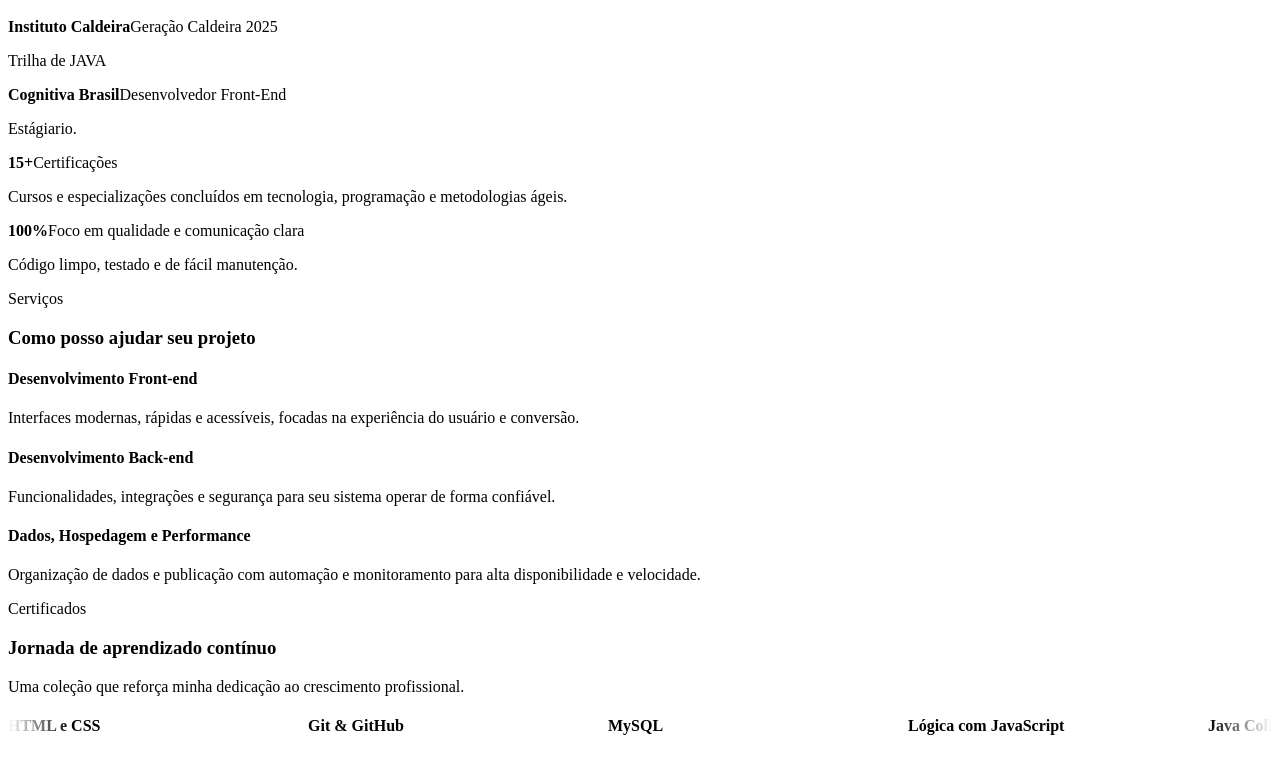
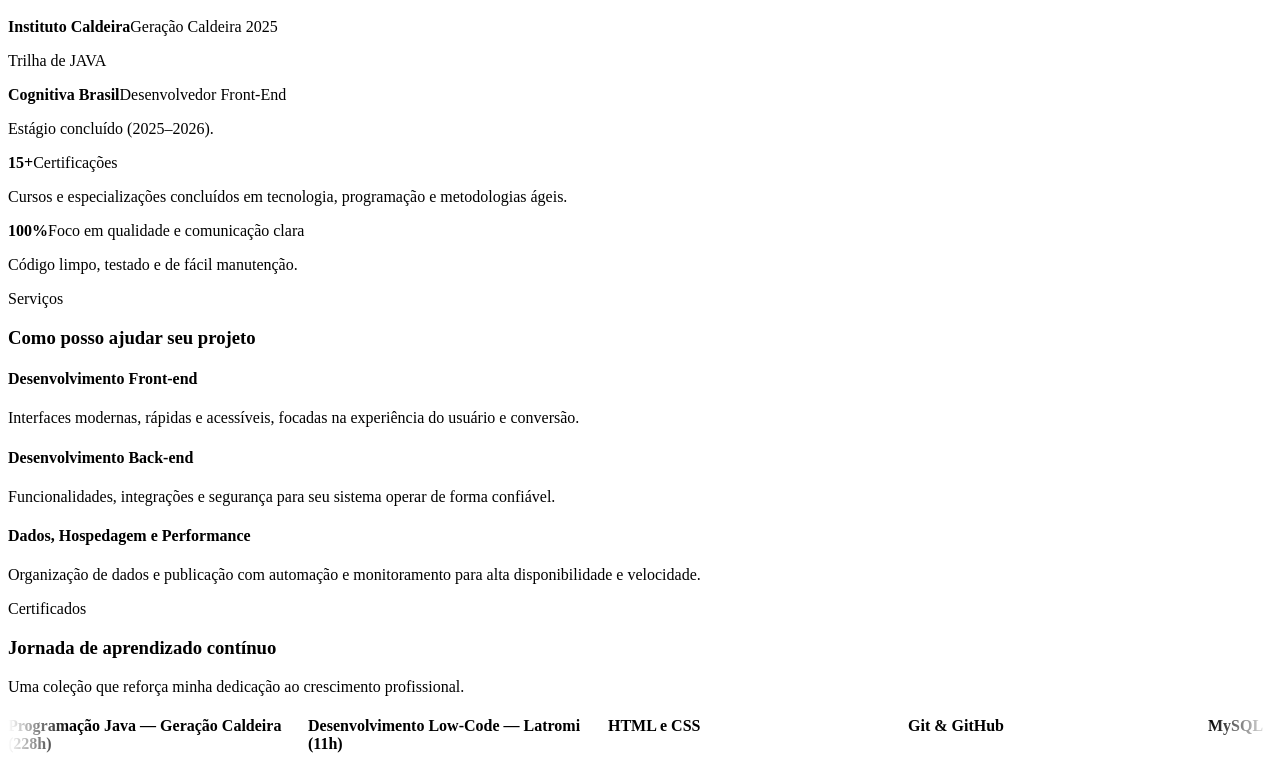
Before and after one commit to byelziin/Portifolio, a React (Vite) app: page / in a window 1280 px wide. Shown: the part 1925-2682 px from the top of the page. Built offline with nearby package versions, Linux system fonts and the light colour scheme; the HTML template or start-up script is replaced by a standard one.

Commit message:
update-certificados

```diff
--- a/src/components/CertificatesCarousel.tsx
+++ b/src/components/CertificatesCarousel.tsx
@@ -11,17 +11,17 @@ export default function CertificatesCarousel() {
     const track = trackRef.current;
     if (!container || !track) return;
 
-    // Duplicar os certificados para criar o efeito infinito
-    const duplicatedCertificates = [...certificates, ...certificates];
-
-    // Criar elementos HTML para os certificados duplicados
+    const buildTrack = (list: typeof certificates) => {
+      track.innerHTML = '';
+      container.scrollLeft = 0;
+      const duplicatedCertificates = [...list, ...list];
       duplicatedCertificates.forEach((certificate, index) => {
         const article = document.createElement('article');
         article.className = 'card certificate-card';
         article.innerHTML = `
         <div
           class="certificate-image"
-          style="background-image: url(${certificate.image})"
+          style="background-image: url('${encodeURI(certificate.image)}')"
           role="img"
           aria-label="${certificate.title}"
         ></div>
@@ -30,13 +30,14 @@ export default function CertificatesCarousel() {
           <p>${certificate.description}</p>
         </div>
       `;
-
-      if (index >= certificates.length) {
+        if (index >= list.length) {
           article.setAttribute('aria-hidden', 'true');
         }
-
         track.appendChild(article);
       });
+    };
+
+    buildTrack(certificates);
 
     let animationId: number;
     let scrollSpeed = 0.8;
@@ -149,6 +150,13 @@ export default function CertificatesCarousel() {
 
     container.addEventListener('wheel', handleWheel, { passive: false });
 
+    if (import.meta.hot) {
+      import.meta.hot.accept('../data/portfolioContent.ts', (mod: any) => {
+        const next = mod?.certificates ?? certificates;
+        buildTrack(next);
+      });
+    }
+
     const handleVisibility = () => {
       if (document.hidden) {
         cancelAnimationFrame(animationId);
--- a/src/data/portfolioContent.ts
+++ b/src/data/portfolioContent.ts
@@ -12,7 +12,7 @@ export const navLinks: Link[] = [
 export const highlights: Highlight[] = [
   { id: 'highlight-university', value: 'Uniasselvi', label: 'Análise e Desenvolvimento de Sistemas', description: 'ADS' },
   { id: 'highlight-caldeira', value: 'Instituto Caldeira', label: 'Geração Caldeira 2025', description: 'Trilha de JAVA' },
-  { id: 'highlight-cognitiva', value: 'Cognitiva Brasil', label: 'Desenvolvedor Front-End', description: 'Estágiario.' },
+  { id: 'highlight-cognitiva', value: 'Cognitiva Brasil', label: 'Desenvolvedor Front-End', description: 'Estágio concluído (2025–2026).' },
   { id: 'highlight-cert', value: '15+', label: 'Certificações', description: 'Cursos e especializações concluídos em tecnologia, programação e metodologias ágeis.' },
   { id: 'highlight-quality', value: '100%', label: 'Foco em qualidade e comunicação clara', description: 'Código limpo, testado e de fácil manutenção.' },
 ];
@@ -36,6 +36,20 @@ export const services: Service[] = [
 ];
 
 export const certificates: Certificate[] = [
+  {
+    id: 'cert-java-caldeira-228h',
+    image: '/images/Certificado GC-2025 _ Gabriel Guedes_page-0001.jpg',
+    title: 'Programação Java — Geração Caldeira (228h)',
+    description:
+      'POO, Git, bancos de dados e testes. Projetos Desktop e Web com metodologias ágeis.',
+  },
+  {
+    id: 'cert-lowcode-latromi-2026',
+    image: '/images/Certificado Low Code Latromi _ Gabriel Guedes_page-0001.jpg',
+    title: 'Desenvolvimento Low-Code — Latromi (11h)',
+    description:
+      'Fundamentos de low-code, SQL básico, consultas, formulários e criação de aplicações.',
+  },
   {
     id: 'cert-html-css',
     image: '/images/cert-html-css.png',
@@ -69,7 +83,7 @@ export const certificates: Certificate[] = [
   {
     id: 'cert-generation',
     image: '/images/cert-generation.png',
-    title: 'Geração Caldeira',
+    title: 'Kanban',
     description: 'Programa intensivo de soft skills e desenvolvimento ágil.',
   },
 ];
```
Also changed, not shown: public/images/Certificado GC-2025 _ Gabriel Guedes_page-0001.jpg (added), public/images/Certificado Low Code Latromi _ Gabriel Guedes_page-0001.jpg (added). Lines whose indentation alone changed are shown as unchanged.
